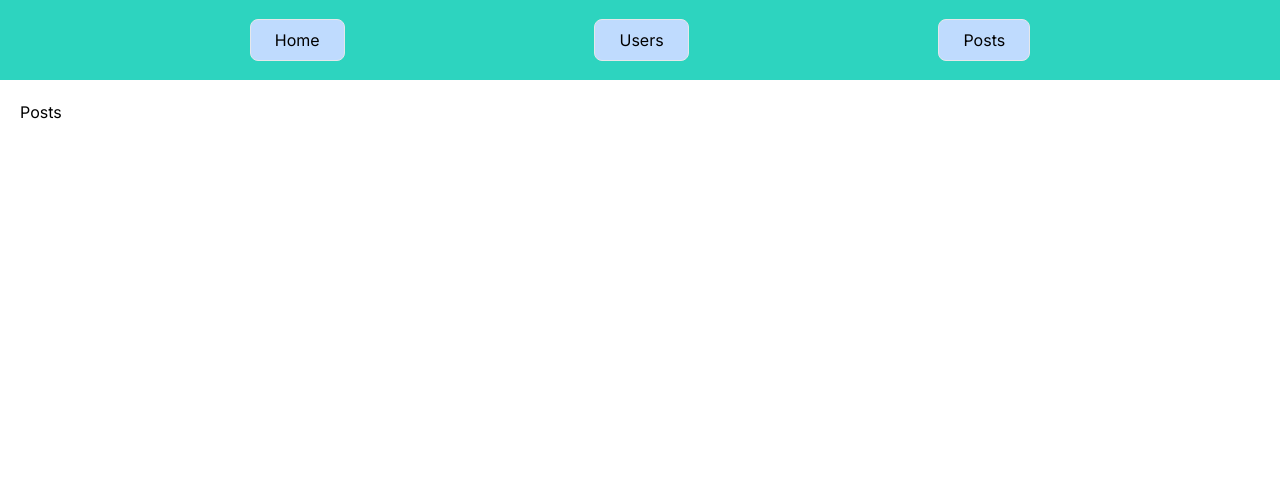
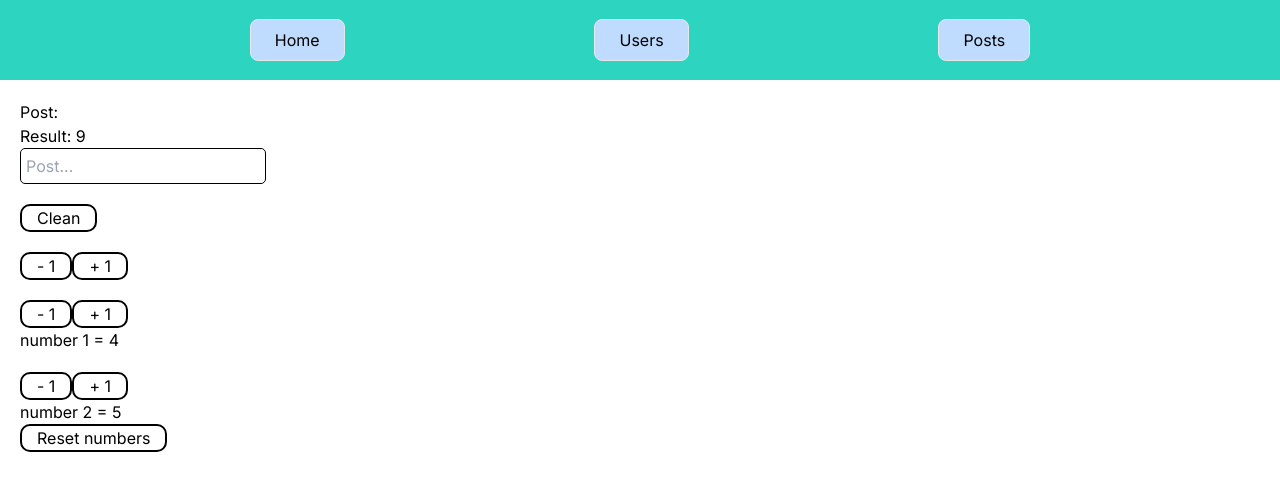
Before and after one commit to Vadim-Bykov/react-course, a Next.js app: page /posts in a window 1280 px wide. Shown: the top 490 px of the page. Built offline with nearby package versions, Linux system fonts and the light colour scheme.

Commit message:
feat: 4 - useState and useCallback hooks

```diff
--- a/src/app/globals.css
+++ b/src/app/globals.css
@@ -22,6 +22,22 @@ input {
   border-radius: 5px;
 }
 
-body {
-  overflow-y: scroll; /* Show vertical scrollbar */
+button {
+  border: 2px solid black;
+  padding: 0px 15px;
+  border-radius: 10px;
 }
+button:hover {
+  background-color: #e38e8e;
+  transform: scale(1.05);
+  transition: transform 0.15s ease-in-out;
+}
+button:active {
+  background-color: #9c8ee3;
+  transform: scale(0.95);
+  transition: transform 0.1s ease-in-out;
+}
+button:disabled {
+  background-color: #f00b0b;
+  color: azure;
+}
--- a/src/app/posts/page.tsx
+++ b/src/app/posts/page.tsx
@@ -1,5 +1,6 @@
+import { Posts } from '@/pages/posts/PostsPage';
 import React from 'react';
 
 export default function PostsPage() {
-  return <div>Posts</div>;
+  return <Posts />;
 }
--- /dev/null
+++ b/src/pages/posts/PostsPage.tsx
@@ -0,0 +1,82 @@
+'use client';
+
+import React, { useCallback, useEffect, useState } from 'react';
+
+export function Posts() {
+  const [text, setText] = useState<string>();
+
+  const cleanField = () => setText('');
+
+  const [num1, setNum1] = useState(4);
+  const [num2, setNum2] = useState(5);
+  const [result, setResult] = useState(0);
+
+  // const sum = () => num1 + num2;
+  const sum = useCallback(() => num1 + num2, [num1, num2]);
+
+  useEffect(() => {
+    // while text is changing sum fn is recreated and useEffect runs again
+    console.log(`Sum is: ${sum()}`);
+    // setResult((prev) => prev + sum()); //endless loop without useCallback
+    setResult(sum()); // react is smart and not update result since this is the same number (but with object or array update will be endless loop)
+  }, [sum]);
+
+  const resetNumbers = () => {
+    setNum1(0);
+    setNum2(0);
+    // setResult(0);
+  };
+
+  return (
+    <div>
+      <div>Post: {text}</div>
+      <div>Result: {result}</div>
+
+      <input
+        type='text'
+        value={text}
+        placeholder='Post...'
+        onChange={(e) => setText(e.target.value)}
+      />
+
+      <div className='mt-5'>
+        <button onClick={cleanField}>Clean</button>
+      </div>
+
+      <div className='mt-5'>
+        <button onClick={() => setResult((prev) => prev - 1)}>- 1</button>
+        <button onClick={() => setResult((prev) => prev + 1)}>+ 1</button>
+      </div>
+
+      <div className='mt-5'>
+        <button onClick={() => setNum1((prev) => prev - 1)}>- 1</button>
+        <button onClick={() => setNum1((prev) => prev + 1)}>+ 1</button>
+        <div> number 1 = {num1}</div>
+      </div>
+
+      <div className='mt-5'>
+        <button onClick={() => setNum2((prev) => prev - 1)}>- 1</button>
+        <button onClick={() => setNum2((prev) => prev + 1)}>+ 1</button>
+        <div> number 2 = {num2}</div>
+      </div>
+
+      <button onClick={resetNumbers}>Reset numbers</button>
+    </div>
+  );
+}
+
+// IMPORTANT: the problem with rerender, usage useCallback
+// console.log('string:', 'post' === 'post');
+//   console.log('number:', 1 === 1);
+//   console.log('object:', {} === {});
+//   console.log('array:', [] === []);
+
+//   function getName() {
+//     return () => 'Vadim';
+//   }
+//   const f1 = getName();
+//   const f2 = getName();
+//   // const f1 = () => 'Vadim';
+//   // const f2 = () => 'Vadim';
+
+//   console.log('function:', f1 === f2);
```
